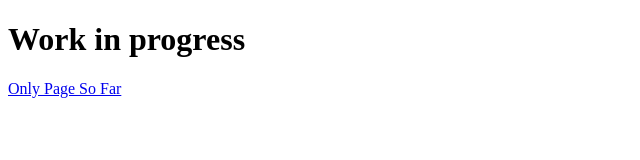
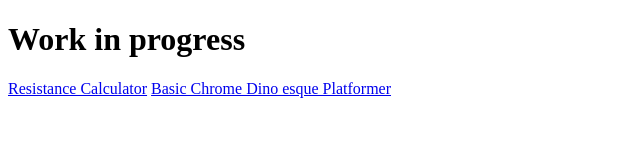
Before and after one commit to BasedSoup/basedsoup.github.io, a plain HTML site: page index.html in a window 1280 px wide. Shown: the whole page, without its empty margins (0-640 px from the left). Drawn offline with Linux system fonts and the light colour scheme.

Commit message:
added a link on the root folder for the platformer

```diff
--- a/index.html
+++ b/index.html
@@ -5,6 +5,7 @@
 </head>
 <body>
 	<h1>Work in progress</h1>
-<a href="resistor-calculator">Only Page So Far</a>
+<a href="resistor-calculator">Resistance Calculator</a>
+<a href="platformer">Basic Chrome Dino esque Platformer</a>
 </body>
 </html>
```
